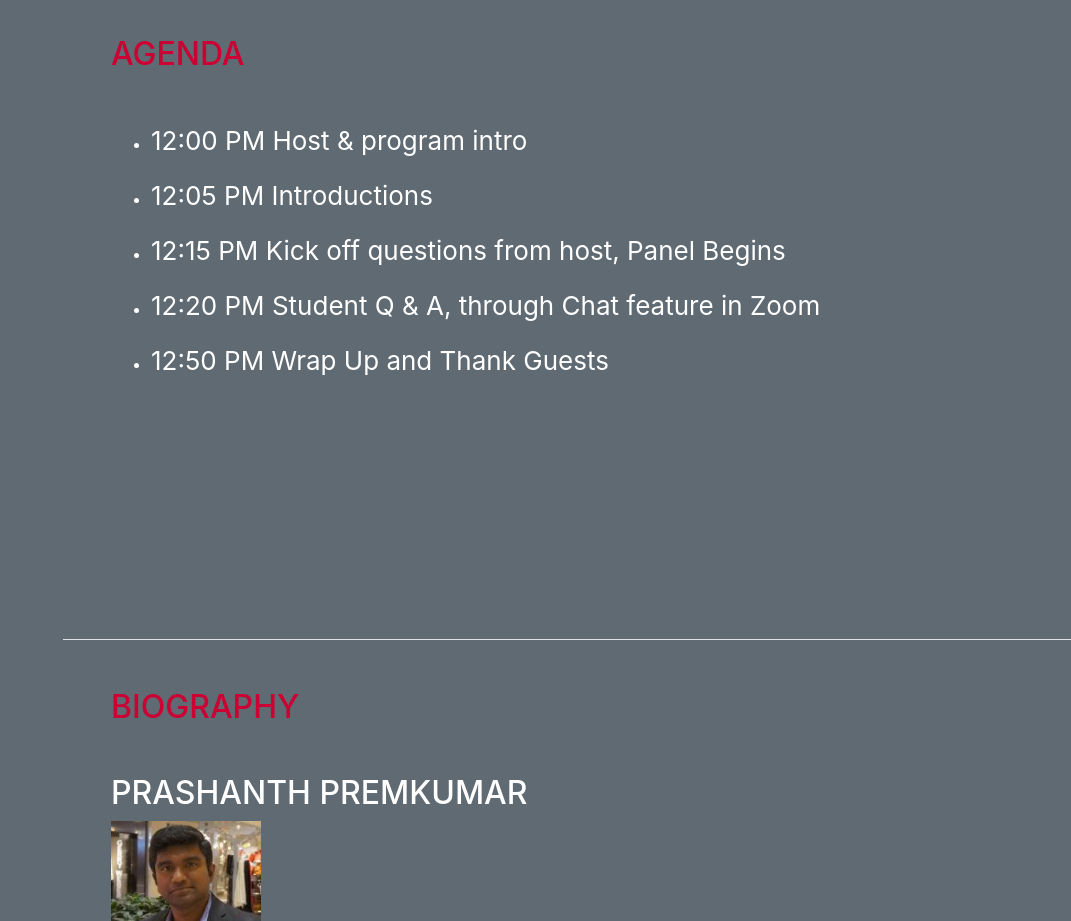
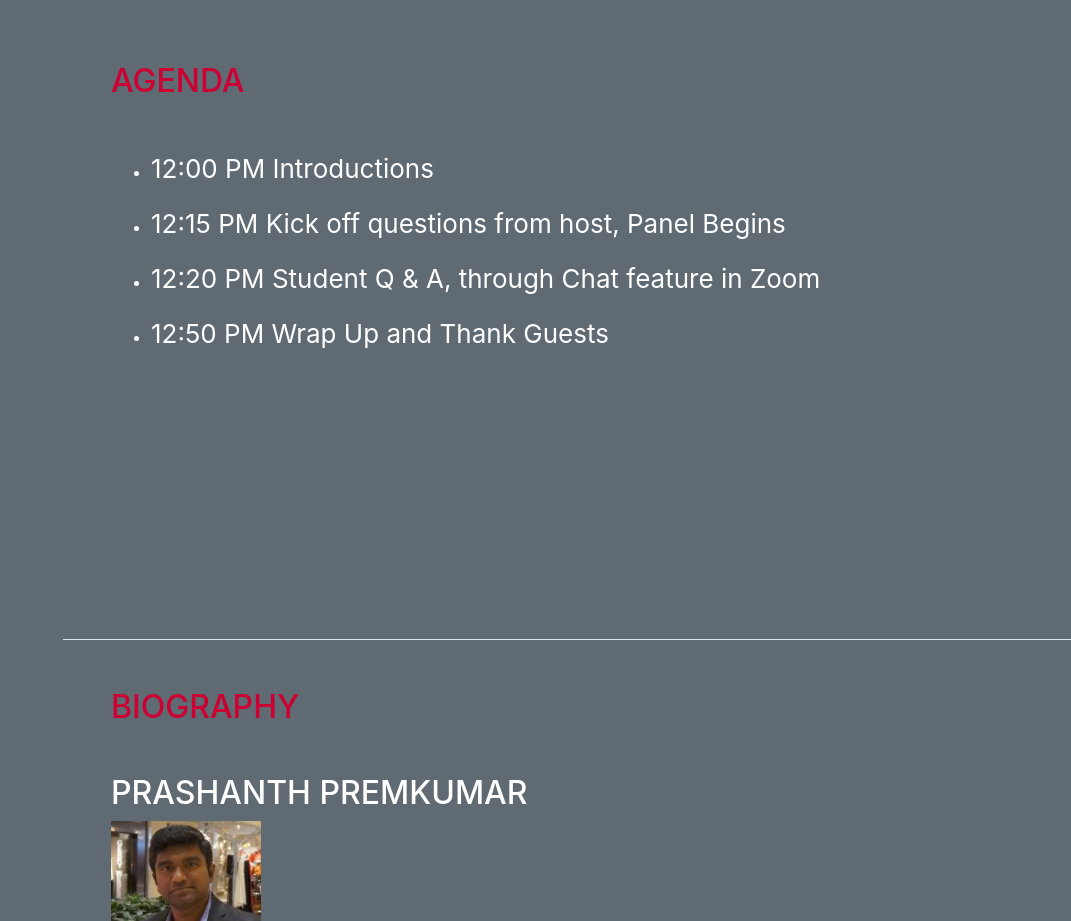
Before and after one commit to funduval/tech-opener, a website with bundled scripts: page index.html in a window 1280 px wide. Shown: the part 960-1881 px from the top of the page, without its empty margins (209-1280 px from the left). Built offline with nearby package versions, Linux system fonts and the light colour scheme; a web font is replaced by a local one.

Commit message:
simplify agenda even more

```diff
--- a/index.html
+++ b/index.html
@@ -117,8 +117,7 @@
 
 <ul>
 
-<li><p>12:00 PM Host & program intro</p></li>
-<li><p>12:05 PM Introductions</p></li>
+<li><p>12:00 PM Introductions</p></li>
 <li><p>12:15 PM Kick off questions from host, Panel Begins</p></li>
 <li><p>12:20 PM Student Q & A, through Chat feature in Zoom</p></li>
 <li><p>12:50 PM Wrap Up and Thank Guests</p></li>
```
